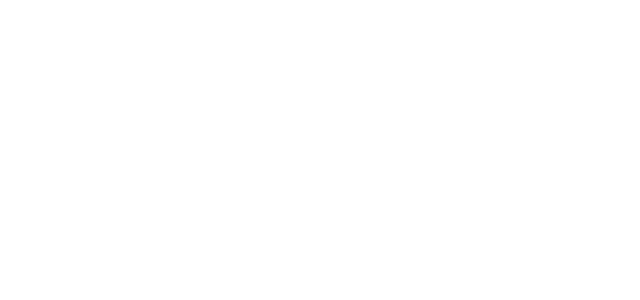
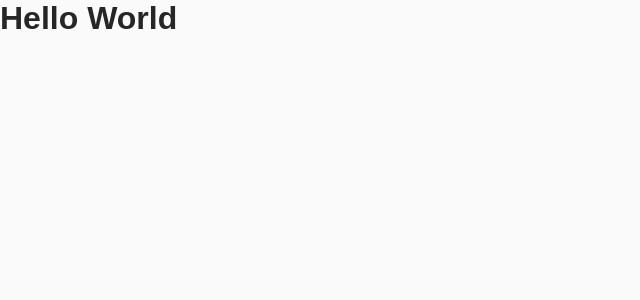
Before and after one commit to FelipeBelloDultra/ui-clone-instagram, a React (Create React App) app: page / in a window 1280 px wide. Shown: the top 300 px of the page, without its empty margins (0-640 px from the left). Built offline with nearby package versions, Linux system fonts and the light colour scheme.

Commit message:
feat: create global styles with styled components

```diff
--- a/package.json
+++ b/package.json
@@ -13,6 +13,7 @@
     "react": "^16.13.1",
     "react-dom": "^16.13.1",
     "react-scripts": "3.4.3",
+    "styled-components": "^5.2.0",
     "typescript": "~3.7.2"
   },
   "scripts": {
@@ -34,6 +35,7 @@
     ]
   },
   "devDependencies": {
+    "@types/styled-components": "^5.1.3",
     "@typescript-eslint/eslint-plugin": "^4.1.1",
     "@typescript-eslint/parser": "^4.1.1",
     "eslint": "6.8.0",
--- a/src/App.tsx
+++ b/src/App.tsx
@@ -1,7 +1,14 @@
 import React from 'react';
 
+import GlobalStyles from './styles/GlobalStyles';
+
 const App: React.FC = () => {
-  return <div />;
+  return (
+    <>
+      <GlobalStyles />
+      <h1>Hello World</h1>
+    </>
+  );
 };
 
 export default App;
--- /dev/null
+++ b/src/styles/GlobalStyles.ts
@@ -0,0 +1,31 @@
+import { createGlobalStyle } from 'styled-components';
+
+const GlobalStyles = createGlobalStyle`
+  *, *:after, *:before {
+    margin: 0;
+    padding: 0;
+    border: 0;
+    outline: 0;
+    box-sizing: border-box;
+  }
+
+  body {
+    background: #FAFAFA;
+    color: #262626;
+    -webkit-font-smoothing: antialiased;
+  }
+
+  body, input, button {
+    font-family: sans-serif;
+  }
+
+  button: {
+    cursor: pointer;
+  }
+
+  #root {
+    height: 100vh;
+  }
+`;
+
+export default GlobalStyles;
```
Also changed, not shown: 1 other file (tests, documents, lock files or other folders).
